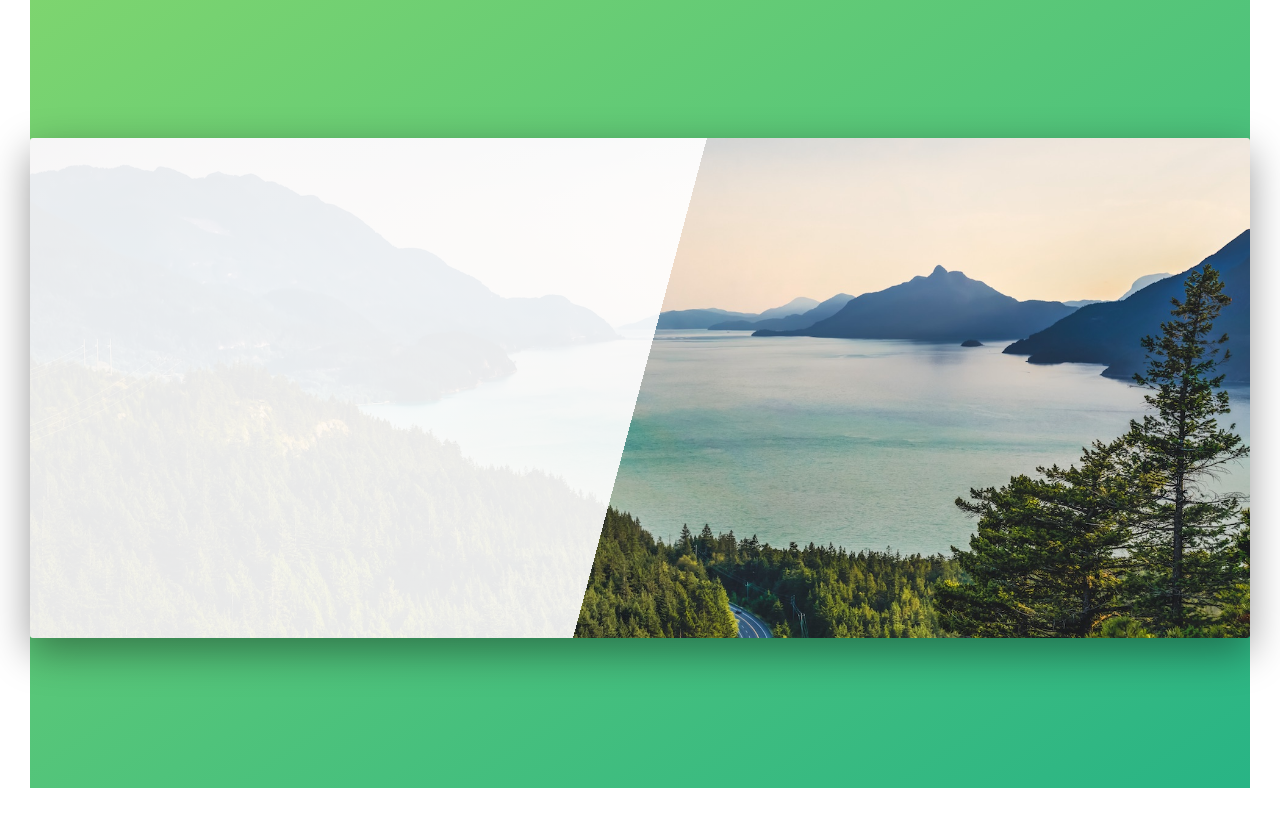
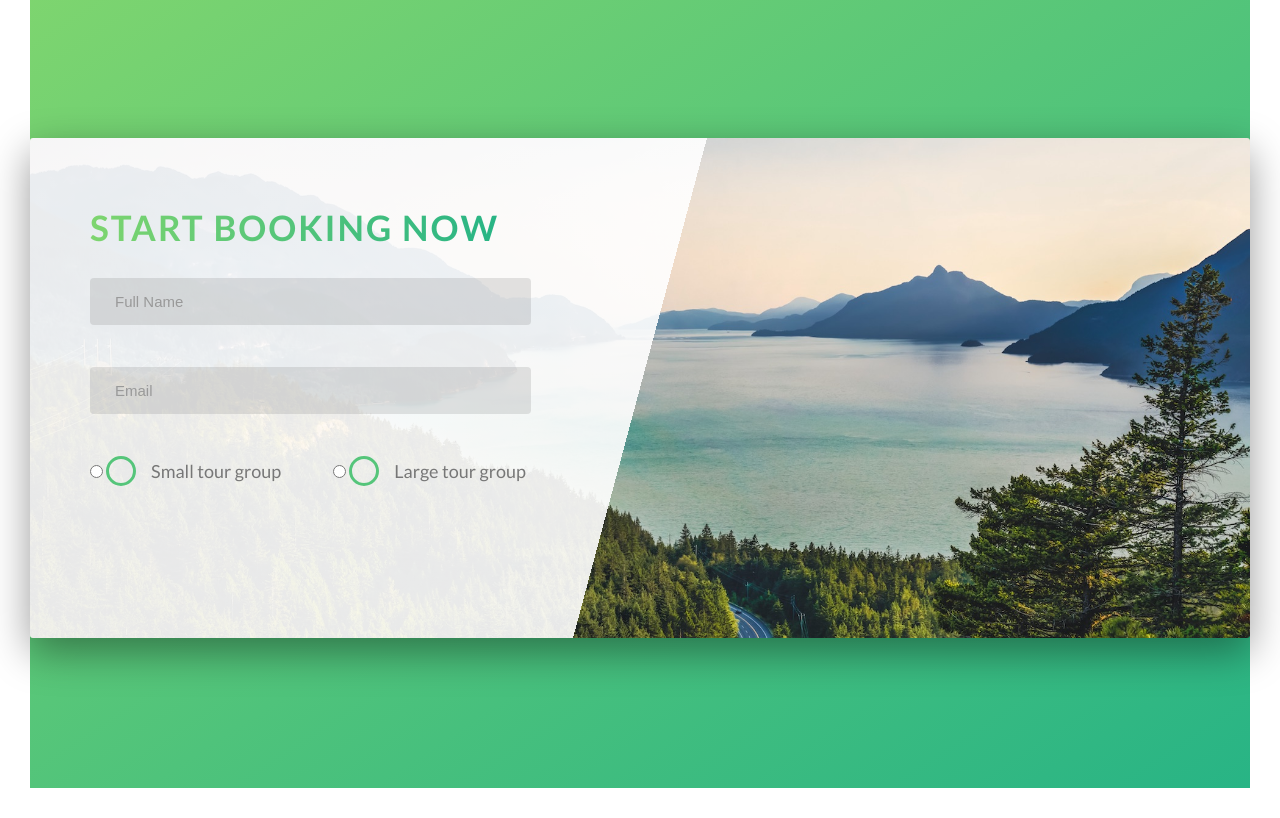
Before and after one commit to mgthihazaw/tourpage, a website: page index.html in a window 1280 px wide. Shown: the part 4520-5338 px from the top of the page. Drawn offline with Linux system fonts and the light colour scheme.

Commit message:
add input to section-booking

```diff
--- a/index.html
+++ b/index.html
@@ -311,7 +311,65 @@
       <section class="section-book">
         <div class="row">
           <div class="book">
+            <div class="book__form">
+              <div class=" m-b-2">
+                <h2 class="heading-secondary ">
+                  Start booking Now
+                </h2>
+              </div>
+              <form action="#" class="form">
+                <div class="form__group">
+                  <input
+                    type="text"
+                    id="name"
+                    class="form__input"
+                    placeholder="Full Name"
+                    required
+                  />
+                  <label for="name" class="form__label">Full Name</label>
+                </div>
+                <div class="form__group">
+                  <input
+                    type="email"
+                    class="form__input"
+                    placeholder="Email"
+                    id="email"
+                    required
+                  />
+                  <label for="email" class="form__label">Email</label>
+                </div>
+                <div class="form__group">
+                  <div class="form__radio-group">
+                    <input
+                      type="radio"
+                      name="size"
+                      id="small"
+                      class="form_radio-input"
+                    />
+                    <label for="small" class="form__radio-label">
+                      <span class="form__radio-button">
 
+                      </span>
+                      Small tour group
+                    </label>
+                  </div>
+                  <div class="form__radio-group">
+                    <input
+                      type="radio"
+                      name="size"
+                      id="large"
+                      class="form_radio-input"
+                    />
+                    <label for="large" class="form__radio-label">
+                      <span class="form__radio-button">
+
+                      </span>
+                      Large tour group
+                    </label>
+                  </div>
+                </div>
+              </form>
+            </div>
           </div>
         </div>
       </section>
--- a/sass/abstracts/_variables.scss
+++ b/sass/abstracts/_variables.scss
@@ -1,5 +1,7 @@
 //Color
 $grey: #777;
+$grey-dark: #999;
+
 $grey-light-1:#f7f7f7;
 $white: #fff;
 $black: #000;
--- a/sass/base/_utilities.scss
+++ b/sass/base/_utilities.scss
@@ -10,6 +10,9 @@
 .m-b-4{
     margin-bottom: 4rem;
 }
+.m-b-6{
+    margin-bottom: 6rem;
+}
 
 .m-t-8{
     margin-top: 8rem;
--- /dev/null
+++ b/sass/components/_form.scss
@@ -0,0 +1,85 @@
+.form{
+    &__group:not(:last-child){
+      margin-bottom: 2rem;
+    }
+
+    &__input{
+        font-size : 1.5rem;
+        padding:1.5rem 2.5rem;
+        // display: block;
+        width:90%;
+        border-radius: 0.4rem;
+        border:none;
+        background-color: rgba($grey,0.2);
+        color:inherit;
+        transition: all 0.3s;
+
+        &:focus{
+            outline:none;
+            border-bottom:3px solid $primary;
+            box-shadow: 0 1rem 2rem rgba($black, 0.3);
+            &:invalid{
+                border-bottom: 3px solid $secondary-dark;
+            }
+        }
+        &::-webkit-input-placeholder{
+            color:$grey-dark;
+            font-family:inherit;
+        }
+
+
+    }
+    &__label{
+       font-size: 1.3rem;
+       font-weight: 700;
+       margin-left: 2rem;
+       margin-top: .7;
+       transition: all 0.3s;
+       display:block;
+    }
+    &__input:placeholder-shown + &__label{
+     opacity:0;
+     visibility: hidden;
+     transform: translateY(-4rem);
+
+    }
+    &__radio-group{
+        width:49%;
+        display:inline-block;
+    }
+    &__radio-label{
+        font-size: $default-font-size;
+        cursor:pointer;
+        position:relative;
+        padding-left:4.5rem;
+    }
+
+    &__radio-button{
+        height: 3rem;
+        width:3rem;
+        border:3px solid $primary;
+        border-radius:50%;
+        display:inline-block;
+        // transform:translateX(-2.4rem) translateY(0.8rem);
+        position: absolute;
+        top: -4;
+        left:0;
+        &::after{
+          height:1.3rem;
+          content: "";
+          width:1.3rem;
+          border-radius: 50%;
+          position: absolute;
+          top:50%;
+          left:50%;
+          transform:translate(-50%,-50%);
+          background-color: $primary;
+          opacity: 0;
+
+        }
+
+    }
+    // &__radio-input:checked ~ &__radio-label &__radio-button::after {
+    //     opacity: 1;
+    // }
+}
--- a/sass/main.scss
+++ b/sass/main.scss
@@ -13,7 +13,7 @@
 @import "components/feature_box";
 @import "components/story";
 @import "components/bg-video";
-@import "components/book";
+@import "components/form";
 
 
 @import "layout/header";
--- a/sass/pages/_home.scss
+++ b/sass/pages/_home.scss
@@ -45,4 +45,9 @@
     height:50rem;
     box-shadow: 0 1.4rem 4rem rgba($black,0.4);
     border-radius: 0.3rem;
+    &__form {
+        width: 50%;
+        padding: 6rem;
+
+    }
 }
```
Also changed, not shown: css/style.css, sass/components/_book.scss (deleted).
